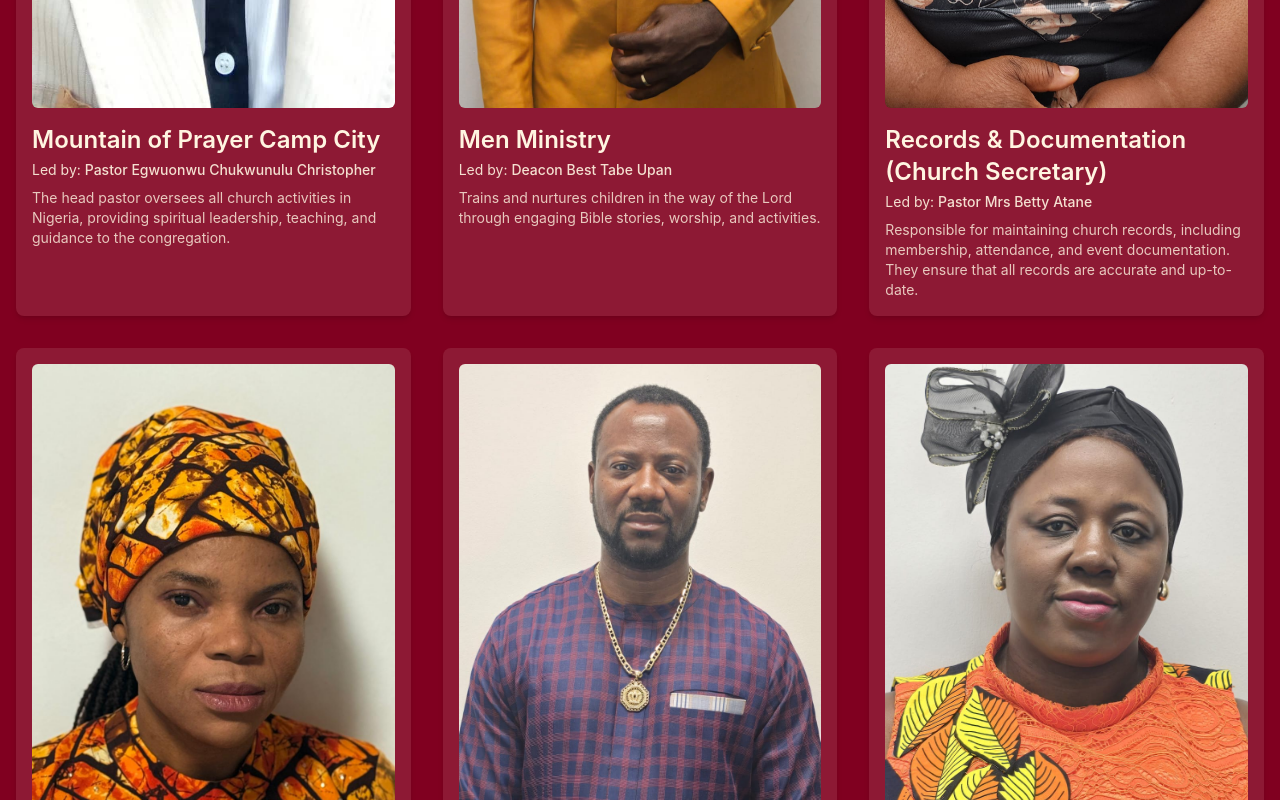
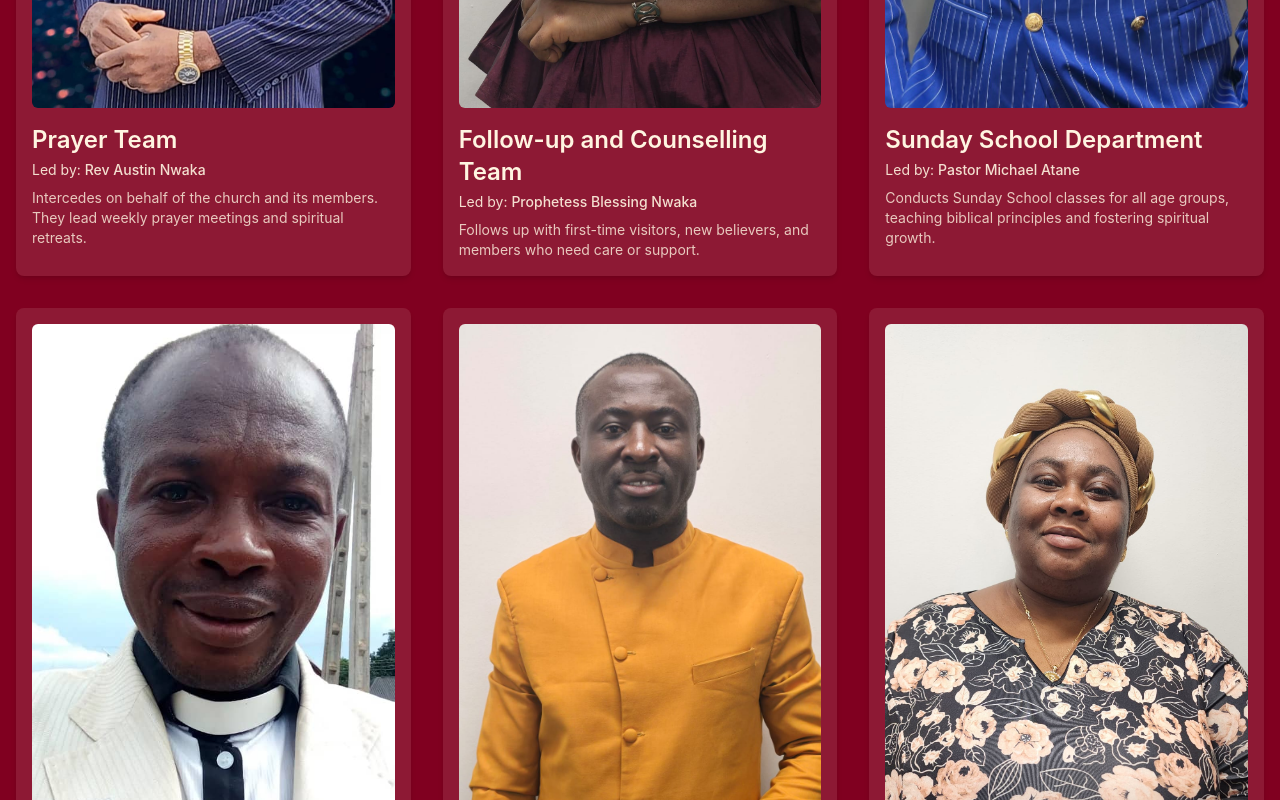
Before and after one commit to Anita9771/gcam-client, a React (Create React App) app: page /more/departments in a window 1280 px wide. Shown: the part 760-1560 px from the top of the page. Built offline with nearby package versions, Linux system fonts and the light colour scheme.

Commit message:
department update

```diff
--- a/src/images/index.js
+++ b/src/images/index.js
@@ -3,6 +3,7 @@ export { default as Dgo } from './papa-2.jpeg';
 export { default as Choir } from './choir.jpeg';
 export { default as Papa } from './papa-headshot-2.png';
 export { default as Mama } from './mama-headshot.png';
+export { default as Mama3 } from './mama-headshot.jpeg';
 export { default as Asst } from './asst-headshot-2.png';
 export {default as Daughter} from './d-1.jpeg';
 export { default as Banner1 } from './b-1.jpeg';
@@ -15,7 +16,9 @@ export { default as PapaA } from './papa-a1.jpeg';
 export { default as LibP} from './lib-headshot.png';
 export {default as Papa2} from './papa-2.jpeg';
 export {default as Mama2} from './mama-2.jpeg';
+export {default as Mama4} from './mamaD.png';
 export {default as Asst3} from './asst-3.jpeg';
+export {default as Asst2} from './asst-headshot.jpeg';
 export {default as ChoirMistress} from './choirLW.jpeg';
 export { default as ChoirMaster } from './choirLM.jpeg';
 export {default as ChurchCoordinator} from './churchL.jpeg';
@@ -61,3 +64,4 @@ export { default as Image27 } from './image27.jpeg';
 export { default as Image28 } from './image28.jpeg';
 export { default as Image29 } from './image29.jpeg';
 export { default as Image30 } from './image30.jpeg';
+export { default as PapaP } from './papa2.jpeg';
--- a/src/pages/Downloads/Gallery.jsx
+++ b/src/pages/Downloads/Gallery.jsx
@@ -30,25 +30,28 @@ import {
   Image25,
   Image26,
   Image27,
+  Image28,
+  Image29,
+  Image30,
 } from "../../images";
 
 const Gallery = () => {
   const images = [
     { src: ChildrenMinistry, caption: "Youth Fellowship Gathering" },
-    // { src: Image1, caption: "Youth Fellowship Gathering" },
+    { src: Image1, caption: "Youth Fellowship Gathering" },
     { src: Together3, caption: "Community Outreach Program" },
-    // { src: Image2, caption: "Church Anniversary Celebration" },
-    { src: Image3, caption: "Worship Team in Action" },
-    { src: Image4, caption: "Baptism Ceremony" },
+    { src: Image2, caption: "Church Anniversary Celebration" },
+    // { src: Image3, caption: "Worship Team in Action" },
+    // { src: Image4, caption: "Baptism Ceremony" },
     { src: Image5, caption: "Prayer Session" },
     { src: ChildrenMinistry2, caption: "Children’s Ministry Time" },
     { src: Image6, caption: "Community Service Event" },
     { src: Image7, caption: "Youth Fellowship Gathering" },
     { src: Image8, caption: "Church Anniversary Celebration" },
     { src: Image9, caption: "Worship Team in Action" },
-    // { src: Image10, caption: "Baptism Ceremony" },
-    // { src: Image11, caption: "Prayer Session" },
-    // { src: Image12, caption: "Community Service Event" },
+    { src: Image10, caption: "Baptism Ceremony" },
+    { src: Image11, caption: "Prayer Session" },
+    { src: Image12, caption: "Community Service Event" },
     { src: Image13, caption: "Youth Fellowship Gathering" },
     { src: Image14, caption: "Church Anniversary Celebration" },
     { src: Image15, caption: "Worship Team in Action" },
@@ -56,7 +59,7 @@ const Gallery = () => {
     { src: Image17, caption: "Prayer Session" },
     { src: Image18, caption: "Community Service Event" },
     { src: Image19, caption: "Youth Fellowship Gathering" },
-    // { src: Image20, caption: "Church Anniversary Celebration" },
+    { src: Image20, caption: "Church Anniversary Celebration" },
     { src: Image21, caption: "Worship Team in Action" },
     { src: Image22, caption: "Baptism Ceremony" },
     { src: Image23, caption: "Prayer Session" },
@@ -64,6 +67,9 @@ const Gallery = () => {
     { src: Image25, caption: "Youth Fellowship Gathering" },
     { src: Image26, caption: "Church Anniversary Celebration" },
     { src: Image27, caption: "Worship Team in Action" },
+    { src: Image28, caption: "Baptism Ceremony" },
+    { src: Image29, caption: "Prayer Session" },
+    { src: Image30, caption: "Community Service Event" },
   ];
 
   return (
--- a/src/pages/More/Departments.jsx
+++ b/src/pages/More/Departments.jsx
@@ -13,10 +13,41 @@ import {
   RecordsH,
   TechH,
   FinancialS,
-  ChildrenH
+  ChildrenH,
+  Mama,
+  PapaP,
+  Mama2,
+  Image6,
+  Mama3,
+  Asst3,
+  Asst2,
+  Image11,
+  Mama4
 } from "../../images";
 
 const departments = [
+
+  {
+    name: "Prayer Team",
+    description:
+      "Intercedes on behalf of the church and its members. They lead weekly prayer meetings and spiritual retreats.",
+    image: PapaP,
+    leader: "Rev Austin Nwaka",
+  },
+  {
+    name: "Follow-up and Counselling Team",
+    description:
+      "Follows up with first-time visitors, new believers, and members who need care or support.",
+    image: Mama3,
+    leader: "Prophetess Blessing Nwaka",
+  },
+  {
+    name: "Sunday School Department",
+    description:
+      "Conducts Sunday School classes for all age groups, teaching biblical principles and fostering spiritual growth.",
+    image: Asst2,
+    leader: "Pastor Michael Atane",
+  },
   {
     name: "Mountain of Prayer Camp City ",
     description:
@@ -46,7 +77,7 @@ const departments = [
     leader: "Deaconess Clementina Ali",
   },
   {
-    name: "Choir Master",
+    name: "Music Director",
     description:
       "The choir leads the congregation in worship through music and prepares the atmosphere for God’s presence. They rehearse weekly and minister during services and special programs.",
     image: ChoirMaster,
@@ -109,20 +140,6 @@ const departments = [
   //   leader: "Sister Blessing Eze",
   // },
   // {
-  //   name: "Prayer Team",
-  //   description:
-  //     "Intercedes on behalf of the church and its members. They lead weekly prayer meetings and spiritual retreats.",
-  //   image: "/images/departments/prayer.jpg",
-  //   leader: "Pastor Joy Uche",
-  // },
-  // {
-  //   name: "Follow-up Team",
-  //   description:
-  //     "Follows up with first-time visitors, new believers, and members who need care or support.",
-  //   image: "/images/departments/followup.jpg",
-  //   leader: "Brother David Akpan",
-  // },
-  // {
   //   name: "Evangelism",
   //   description:
   //     "Organizes outreach events, soul-winning campaigns, and community evangelism.",
```
Also changed, not shown: src/images/mamaD.png (added), src/images/papa2.jpeg (added).
